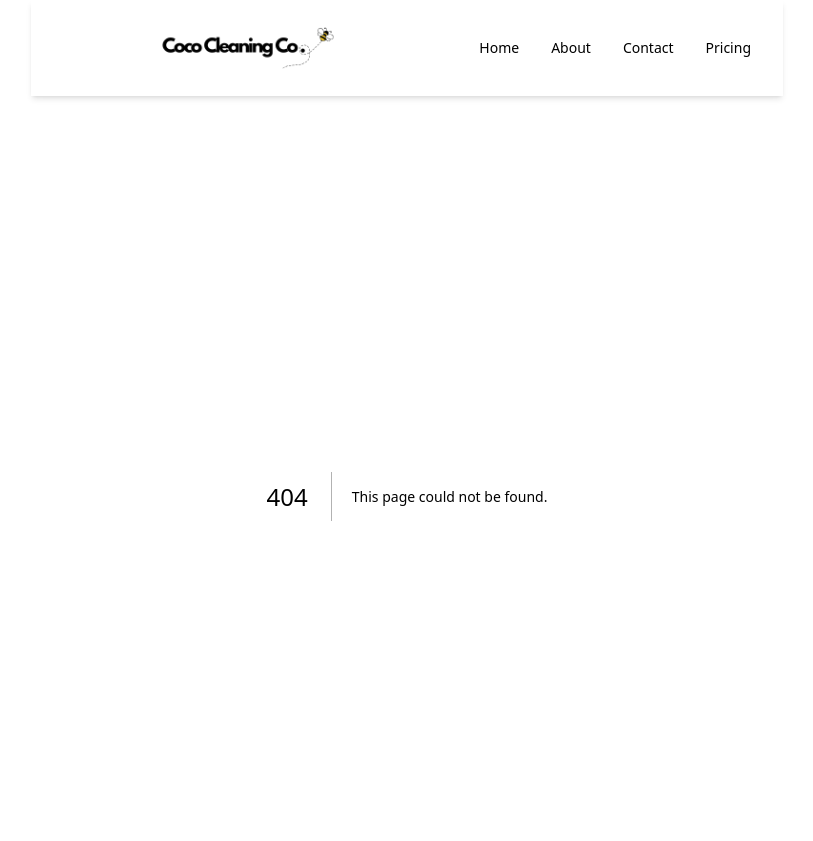
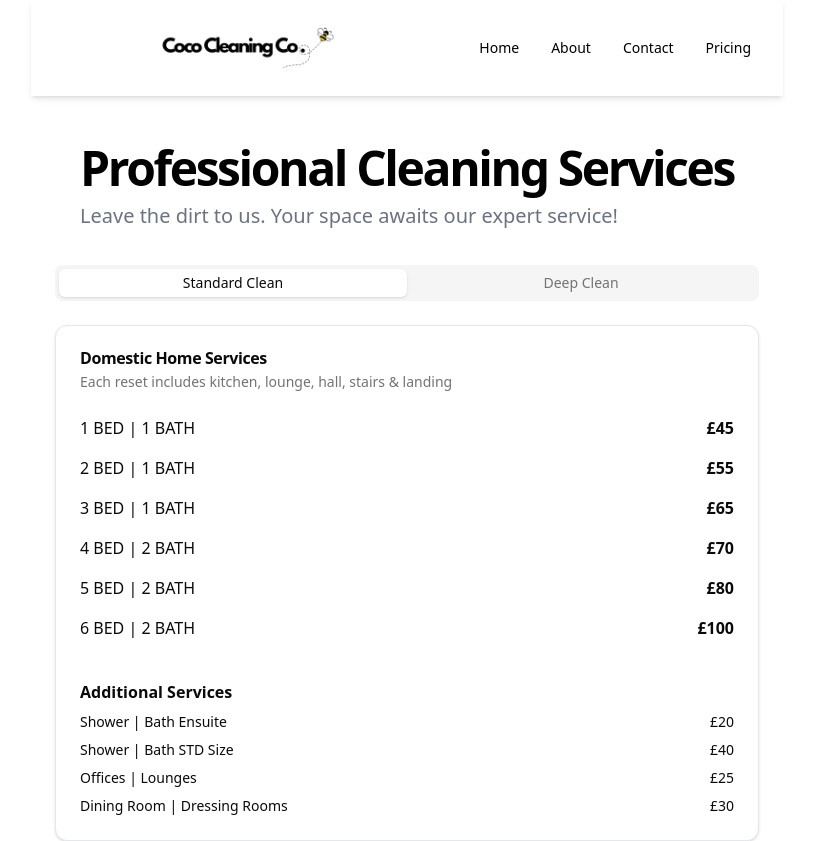
Before and after one commit to GavPri/coco-cleaning, a Next.js app: page /pricing in a window 1280 px wide. Before the commit this address had no page. Shown: the top 841 px of the page, without its empty margins (233-1046 px from the left). Built offline with nearby package versions, Linux system fonts and the light colour scheme.

Commit message:
add pricing page

```diff
--- /dev/null
+++ b/app/pricing/page.tsx
@@ -0,0 +1,10 @@
+import PricingSection from '@/components/pricing-section'
+import React from 'react'
+
+const page = () => {
+  return (
+    <PricingSection />
+  )
+}
+
+export default page
```
